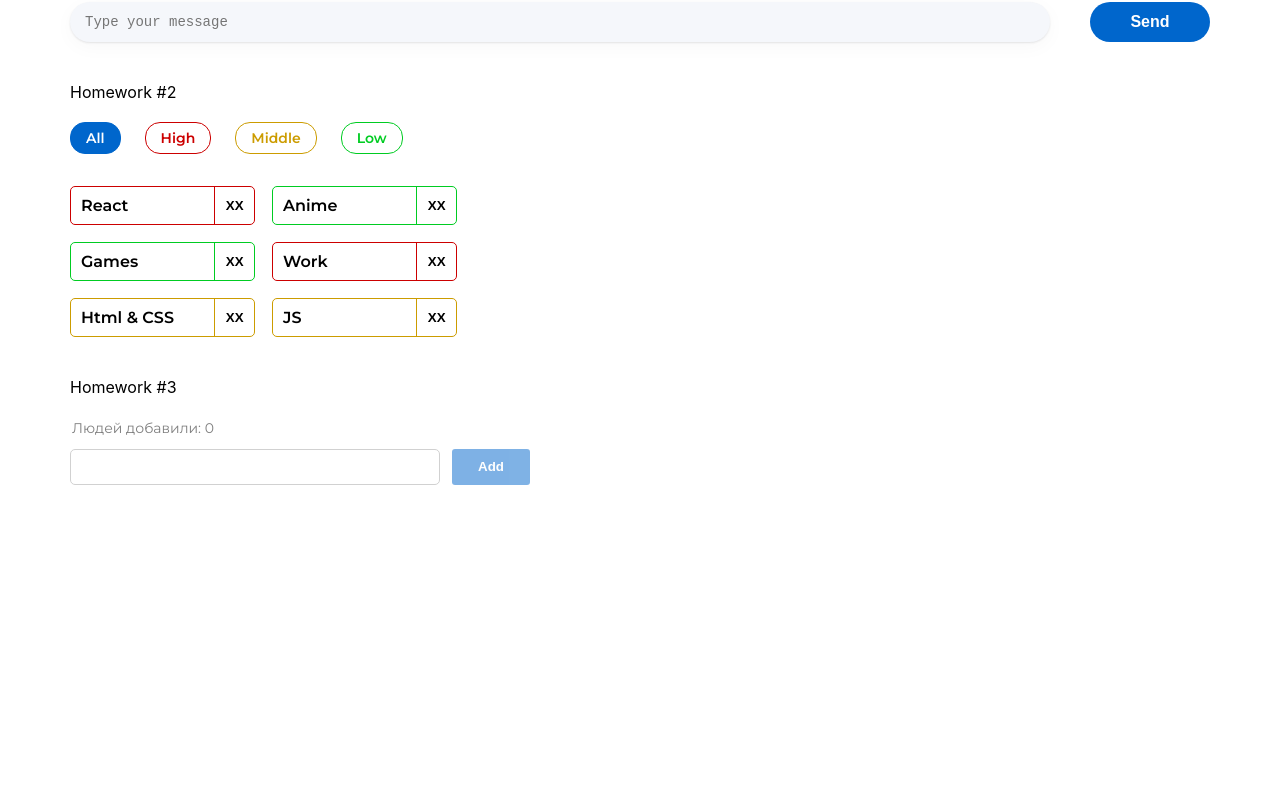
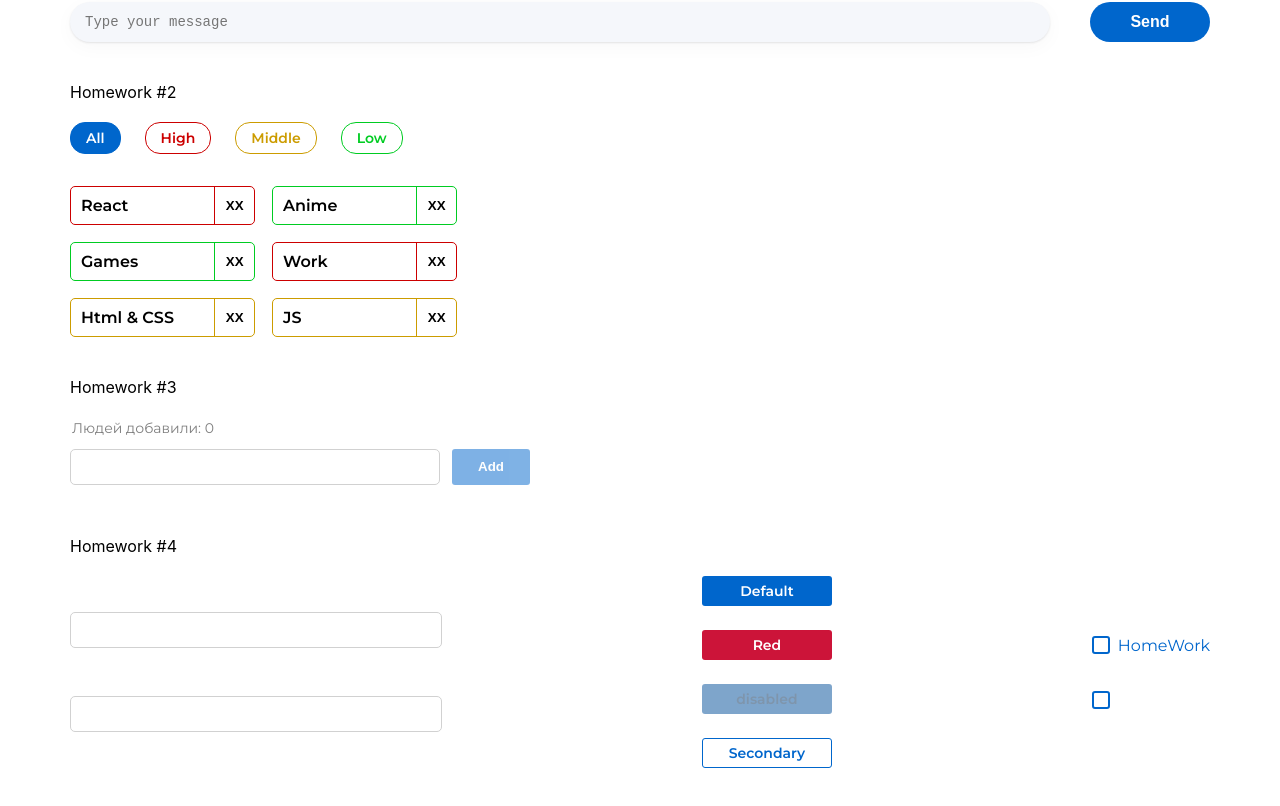
Before and after one commit to kiselevMaksim1223/HomeWork_Auto, a React (Create React App) app: page / in a window 1280 px wide. Shown: the part 264-1070 px from the top of the page. Before the commit the page ends 800 px from the top, so only its background shows below. Built offline with nearby package versions, Linux system fonts and the light colour scheme.

Commit message:
Hw4 done!

```diff
--- a/src/s1-main/App.tsx
+++ b/src/s1-main/App.tsx
@@ -3,6 +3,7 @@ import s from './App.module.css'
 import HW1 from '../s2-homeworks/hw01/HW1'
 import HW2 from "../s2-homeworks/hw02/HW2";
 import HW3 from "../s2-homeworks/hw03/HW3";
+import HW4 from "../s2-homeworks/hw04/HW4";
 
 function App() {
     return (
@@ -11,7 +12,7 @@ function App() {
             {/*раскомментировать по ходу выполнения*/}
             <HW2/>
             <HW3/>
-            {/*<HW4/>*/}
+            <HW4/>
 
             {/*при выполнении дз 5 и более - закомментировать здесь дз 1-4, так как они есть внутри дз 5*/}
             {/*<HW5/>*/}
--- a/src/s2-homeworks/hw04/Stand.tsx
+++ b/src/s2-homeworks/hw04/Stand.tsx
@@ -44,20 +44,21 @@ const Stand = () => {
                 {/*обычная кнопка:*/}
                 <div>
                     <SuperButton id={'hw4-super-button-default'}>
-                        default
+                        Default
                     </SuperButton>
                 </div>
                 {/*красная кнопка:*/}
                 <div>
                     <SuperButton id={'hw4-super-button-red'} xType={'red'}>
-                        red
+                        Red
                     </SuperButton>
                 </div>
                 {/*задизэйбленная кнопка:*/}
                 <div>
                     <SuperButton
                         id={'hw4-super-button-disabled'}
-                        xType={'red'}
+                        // xType={'red'}
+                        xType={'disabled'}
                         disabled
                     >
                         disabled
@@ -69,7 +70,7 @@ const Stand = () => {
                         id={'hw4-super-button-secondary'}
                         xType={'secondary'}
                     >
-                        secondary
+                        Secondary
                     </SuperButton>
                 </div>
             </div>
@@ -82,7 +83,7 @@ const Stand = () => {
                         checked={stateForAllCheckboxes}
                         onChangeChecked={setChecked}
                     >
-                        some text
+                        HomeWork
                     </SuperCheckbox>
                 </div>
                 {/*совместим со старым кодом:*/}
--- a/src/s2-homeworks/hw04/common/c1-SuperInputText/SuperInputText.module.css
+++ b/src/s2-homeworks/hw04/common/c1-SuperInputText/SuperInputText.module.css
@@ -1,20 +1,33 @@
 .input:focus {
+    outline: none;
 }
 
 .input {
+    width: 372px;
+    height: 36px;
+    border: 1px solid #D1D1D1;
+    border-radius: 5px;
 }
 
 .inputWrapper {
+    display: flex;
+    flex-direction: column-reverse;
+    font-family: 'Montserrat', sans-serif;
+    font-size: 14px;
+
 }
 
 .superInput {
 }
 
 .errorInput {
+    border: 1px solid #CC1439;
 }
 
 .errorInput:focus {
 }
 
 .error {
+font-size: 10px;
+    color: #cc0000;
 }
--- a/src/s2-homeworks/hw04/common/c2-SuperButton/SuperButton.module.css
+++ b/src/s2-homeworks/hw04/common/c2-SuperButton/SuperButton.module.css
@@ -1,36 +1,60 @@
 .button {
+    width: 130px;
+    height: 30px;
+    border: none;
+    border-radius: 3px;
+    font-family: "Montserrat", sans-serif;
+    font-size: 14px;
+    font-weight: 600;
 }
 
 .disabled {
+    background-color: #004D99;
+    opacity: 50%;
+    color: #002E5C;
 }
 
 .secondary {
+    background-color: white;
+    border:1px solid #0066CC;
+    color: #0066cc;
 }
 
 .default {
+    background-color: #0066cc;
+    color: #FFFFFF;
 }
 
 .red {
+    background-color: #CC1439;
+    color: #FFFFFF;
 }
 
 .default:hover {
+    background-color: #0080FF;
 }
 
 .red:hover {
+    background-color: #FF1A47;
 }
 
 .secondary:hover {
+    background-color: #E5F0FA;
 }
 
 
 .default:active {
+    background-color: #0059B2;
 }
 
 .secondary:active {
+    background-color: #C9E5FF;
 }
 
 .red:active {
+    background-color: #B21232;
 }
 
 .button:disabled {
+
 }
--- a/src/s2-homeworks/hw04/common/c2-SuperButton/SuperButton.tsx
+++ b/src/s2-homeworks/hw04/common/c2-SuperButton/SuperButton.tsx
@@ -18,7 +18,10 @@ const SuperButton: React.FC<SuperButtonPropsType> = (
     }
 ) => {
     const finalClassName = s.button
-        // + (disabled
+        + ( disabled ? " " + s.disabled : "" )
+        + ( xType === "red" ? " " + s.red : "")
+        + ( xType === "secondary" ? " " + s.secondary : "")
+        + (restProps.children === "Default" ? " " + s.default : "")
         //         ? ...
         //         : xType === 'red'
         //             ? ...
--- a/src/s2-homeworks/hw04/common/c3-SuperCheckbox/SuperCheckbox.tsx
+++ b/src/s2-homeworks/hw04/common/c3-SuperCheckbox/SuperCheckbox.tsx
@@ -28,6 +28,13 @@ const SuperCheckbox: React.FC<SuperCheckboxPropsType> = (
 ) => {
     const onChangeCallback = (e: ChangeEvent<HTMLInputElement>) => {
         // задачка на написание онченджа
+        // console.log(e.currentTarget.checked)
+        // if (onChangeChecked) {
+        //     onChangeChecked(e.currentTarget.checked)
+        // }
+        onChangeChecked && onChangeChecked(e.currentTarget.checked)
+        onChange && onChange(e)
+
 
     }
 
```
